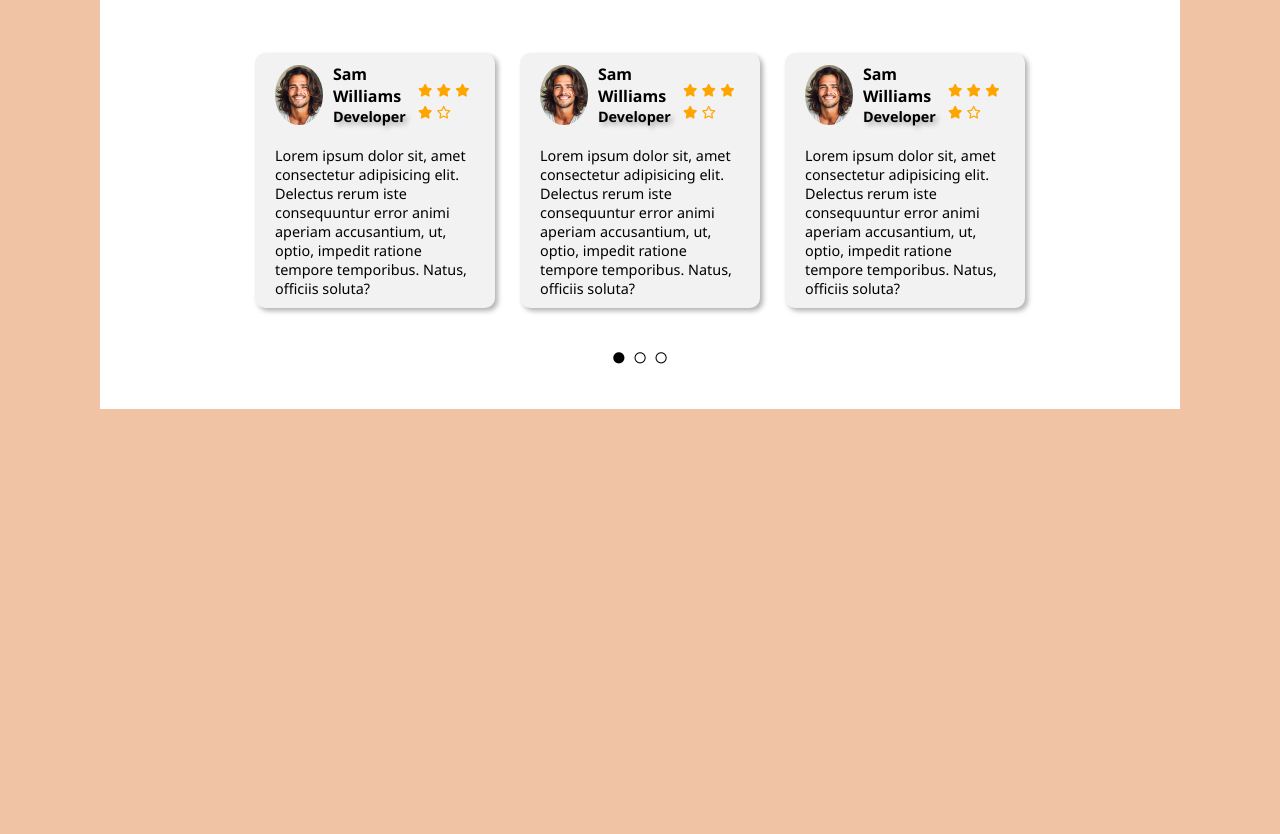
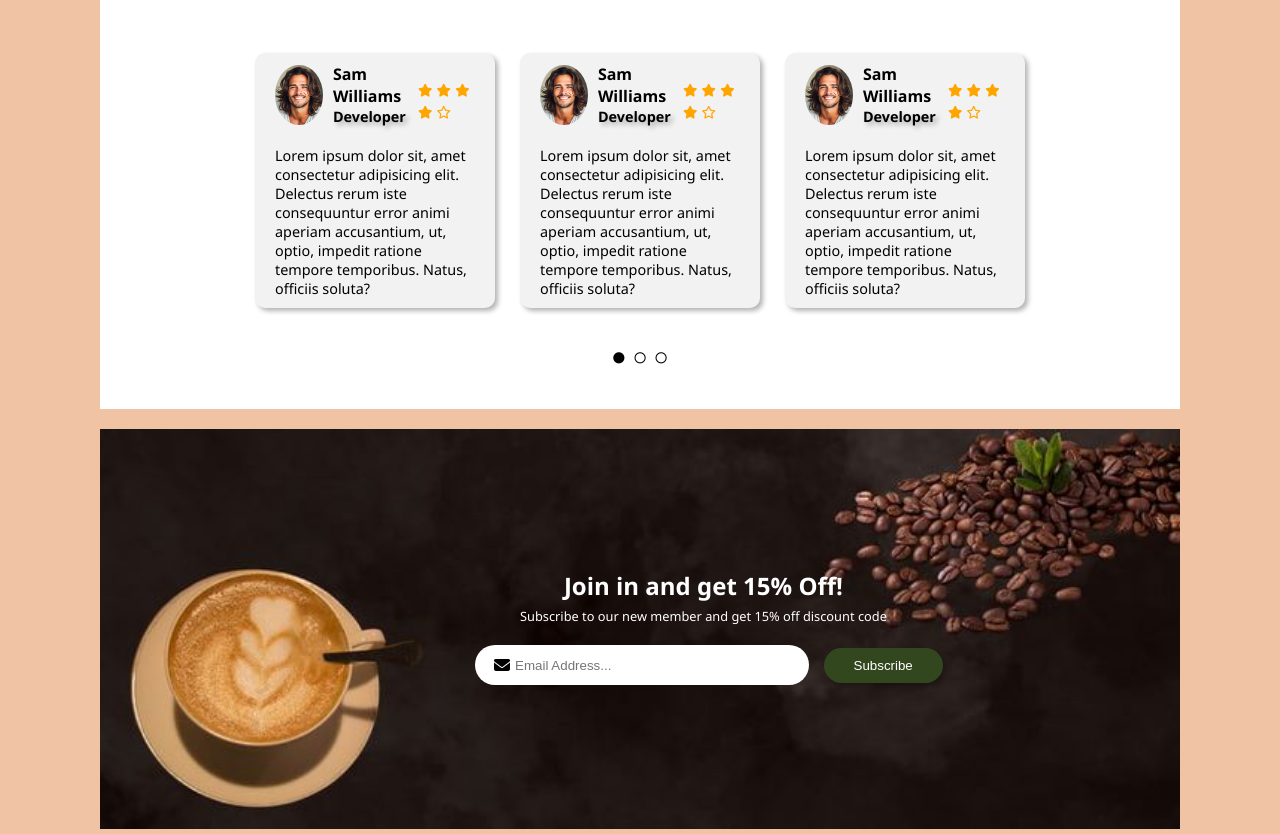
Before and after one commit to KaungHtetAllen/Coffee-Shop, a plain HTML site: page index.html in a window 1280 px wide. Shown: the part 5810-6644 px from the top of the page. Before the commit the page ends 6219 px from the top, so only its background shows below. Drawn offline with Linux system fonts and the light colour scheme; a web font is replaced by a local one.

Commit message:
Create Contact Section

```diff
--- a/index.html
+++ b/index.html
@@ -378,6 +378,26 @@
         </div>
     </section>
     <!-- review end -->
+    <!-- contact start -->
+    <section class="contact">
+        <div class="contact-container">
+            <div class="img">
+                <img src="./image/Coffee Fresh Brown Poster Banner Background, Coffee, Food, Drink Background Image And Wallpaper for Free Download.jpg" alt="">
+            </div>
+            <div class="form">
+                <div class="text">
+                    <h2>Join in and get 15% Off!</h2>
+                    <h3>Subscribe to our new member and get 15% off discount code</h3>
+                </div>
+                <form action="#">
+                    <i class="fa-solid fa-envelope"></i>
+                    <input type="email" class="email" placeholder="Email Address...">
+                    <input class="btn" type="submit" value="Subscribe">
+               </form>
+            </div>
+        </div>
+    </section>
+    <!-- contact end -->
 
 </body>
 </html>
--- a/style.css
+++ b/style.css
@@ -540,3 +540,90 @@ header{
 
 
 /* Review Section End */
+
+/* Contact Section Start */
+
+.contact-container{
+    background-color: red;
+    margin: 0 100px;
+    position: relative;
+}
+
+.contact-container .img{
+    width:100%;
+    height:400px;
+}
+
+.contact-container .img img{
+    width:100%;
+    height: 100%;
+    object-fit: cover;
+    object-position: center;
+}
+
+.contact-container .form{
+    position: absolute;
+    top: 35%;
+    left: 25%;
+}
+
+.contact-container .text{
+    text-align: center;
+    /* background-color: red; */
+    padding: 0 150px;
+}
+
+.contact-container .text h2{
+    font-size: 1.5rem;
+    font-weight: 800;
+    margin-bottom: 5px;
+}
+
+.contact-container .text h3{
+    font-size: 0.8rem;
+    font-weight: 500;
+    margin-bottom: 20px;
+}
+
+
+.contact-container form {
+    /* background-color: yellow; */
+    display: flex;
+    justify-content: center;
+    align-items: center;
+}
+
+.contact-container form  .email{
+    width:50%;
+    height: 30px;
+    padding: 20px 40px;
+    border-radius: 20px;
+    margin-right: 15px;
+    border: none;
+}
+
+.contact-container form .btn {
+    padding: 10px 30px;
+    border-radius: 20px;
+    background-color: var(--btn-color);
+    color: var(--text-color);
+    border: none;
+    box-shadow: 3px 3px 5px rgba(0,0,0,0.3);
+    cursor: pointer;
+    transition: 0.5s;
+}
+
+.contact-container form .btn:hover {
+    transform: scale(1.1);
+    filter: brightness(1.1);
+}
+
+.contact-container i{
+    color: black;
+    margin-right: -35px;
+    z-index: 2;
+    margin-left: 30px;
+}
+
+
+/* Contact Section End */
```
Also changed, not shown: image/Coffee Fresh Brown Poster Banner Background, Coffee, Food, Drink Background Image And Wallpaper for Free Download.jpg (added), image/Why Brazil Is The Coffee Capital Of The World.jpg (added).
